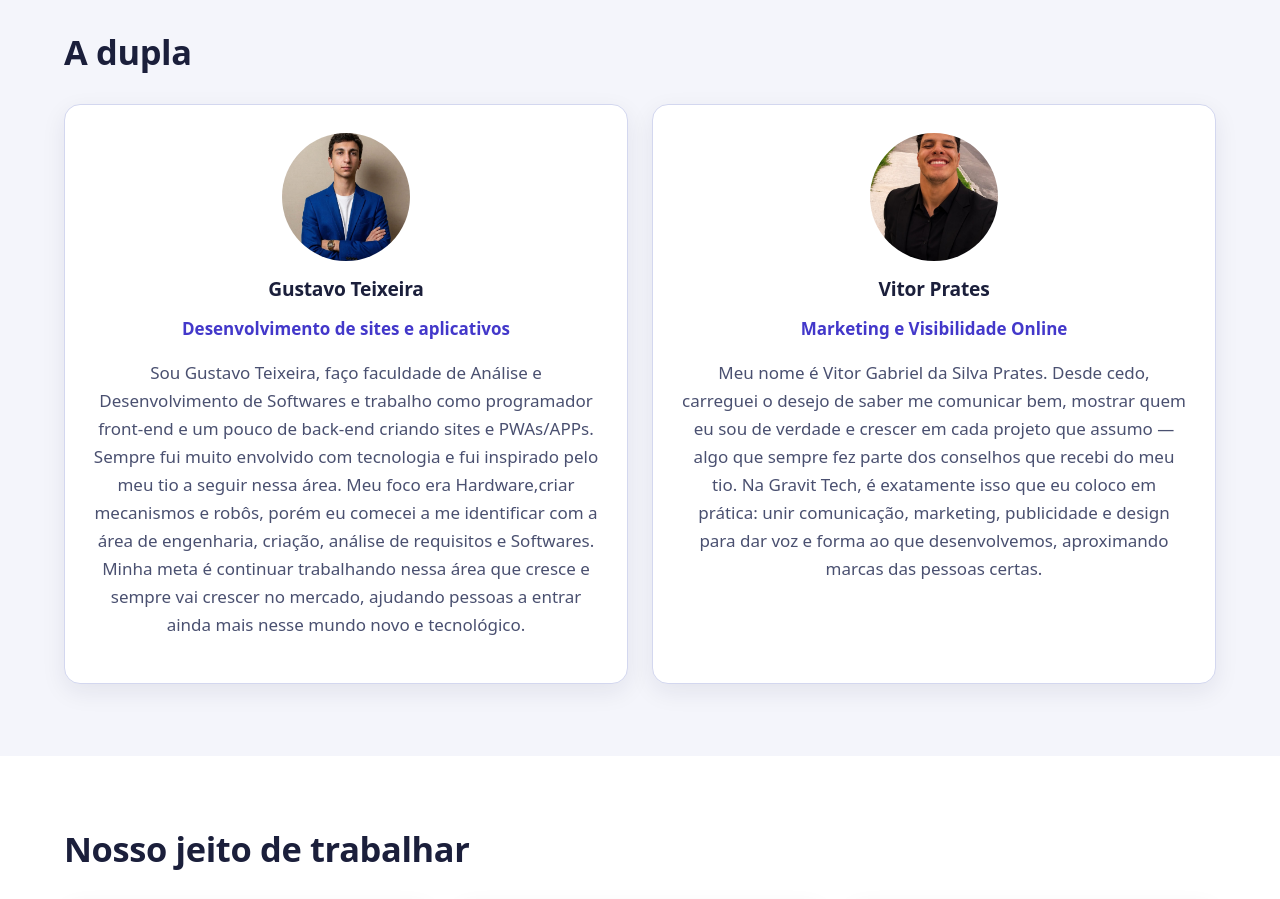
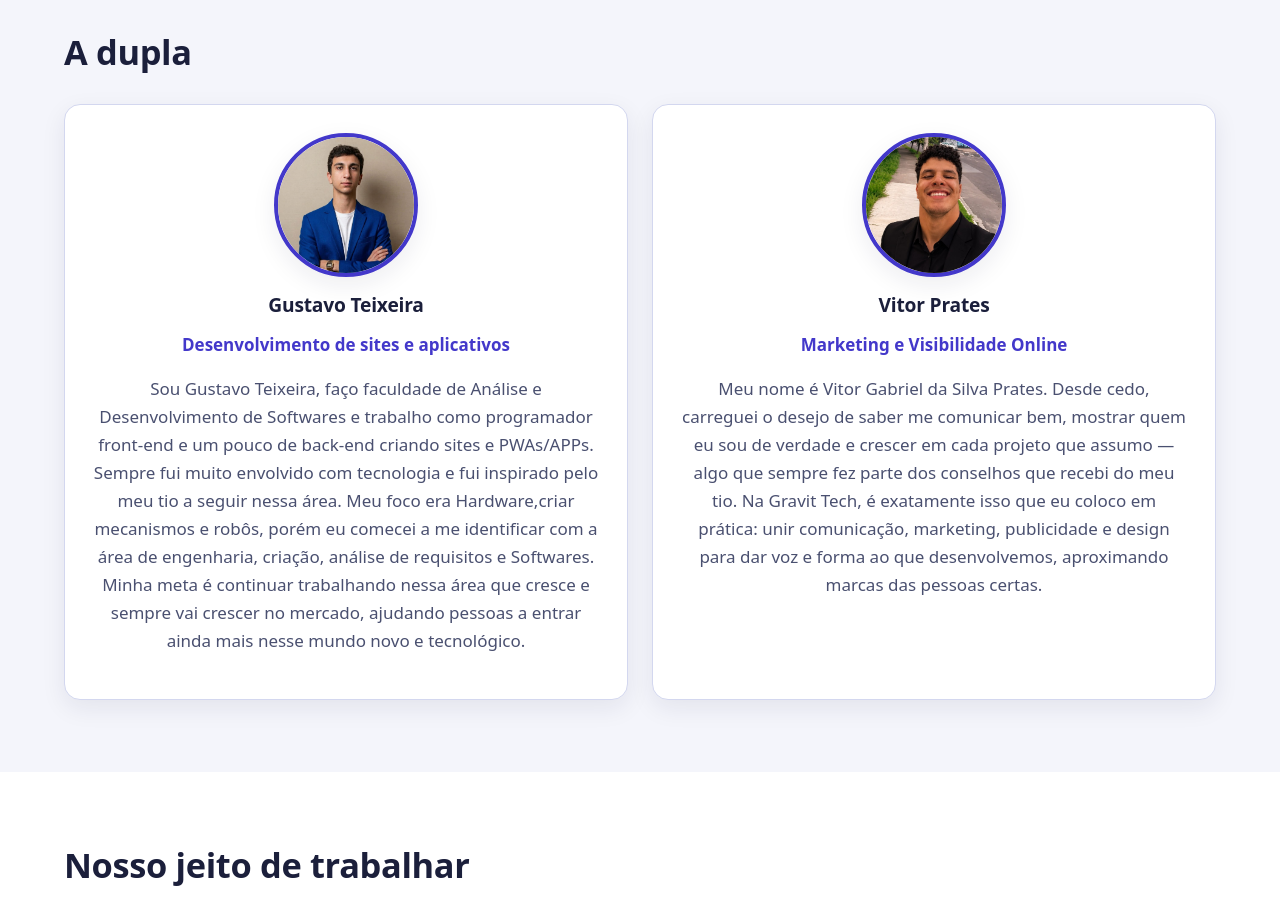
Before and after one commit to Gusta2712/GraVit-Thech, a plain HTML site: page sobre.html in a window 1280 px wide. Shown: the part 920-1819 px from the top of the page. Drawn offline with Linux system fonts and the light colour scheme.

Commit message:
Update style.css

```diff
--- a/css/style.css
+++ b/css/style.css
@@ -1155,3 +1155,14 @@ body.modal-aberto {
   border-radius: var(--raio);
   box-shadow: var(--sombra);
 }
+
+.foto-pessoa {
+  width: 9rem;
+  height: 9rem;
+  margin: 0 auto 1rem;
+  object-fit: cover;
+  object-position: center top;
+  border-radius: 50%;
+  border: 4px solid var(--link);
+  box-shadow: var(--sombra);
+}
```
